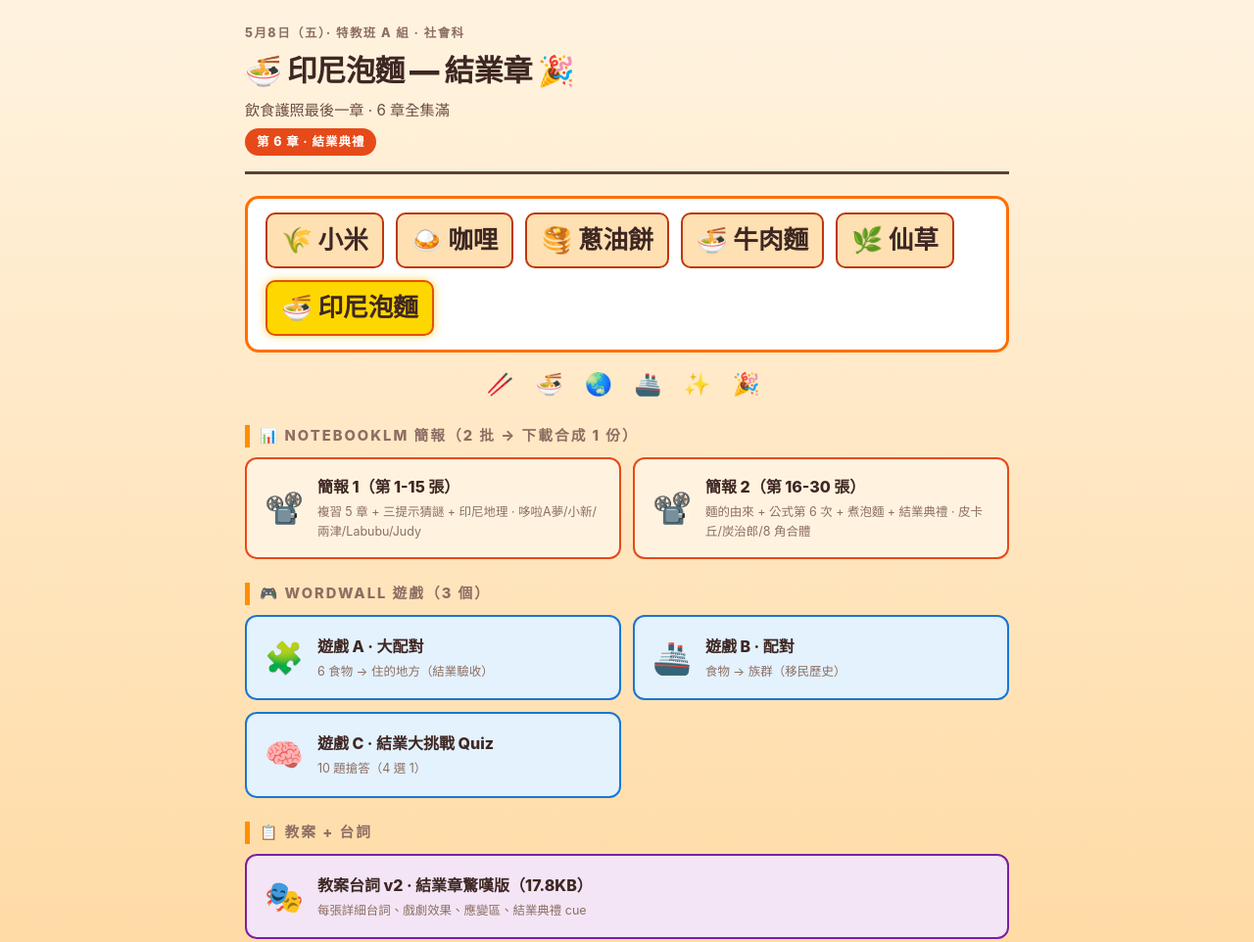
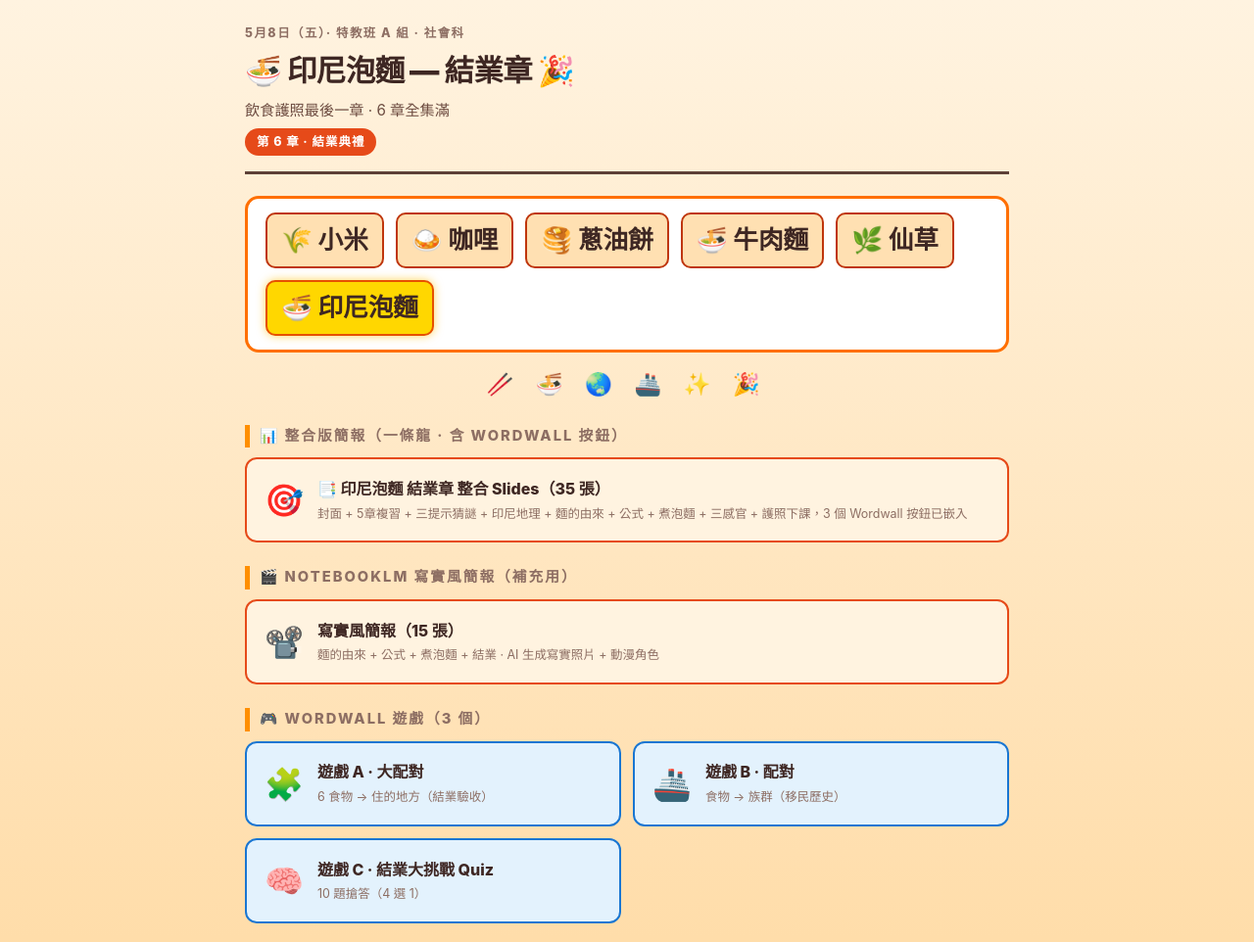
Before and after one commit to classtools1020/classtools1020, a plain HTML site: page sub-teacher/may8.html in a window 1280 px wide. Shown: the top 962 px of the page at 98% size. Drawn offline with Linux system fonts and the light colour scheme.

Commit message:
may8.html: link to merged Google Slides (印尼泡麵結業章整合版)
Apps Script generated a 35-slide merged deck combining:
- 5 章複習 (review of previous chapters)
- 三提示猜謎 (3-hint guessing game)
- 印尼地理 (Indonesia geography)
- 麵的由來 (origin of mie)
- 公式第 6 次成立 (formula validation)
- 煮泡麵 + 三感官 (cooking + senses)
- 護照蓋章 + 拍照 (passport stamp + photo)
- 3 Wordwall buttons embedded at right positions

```diff
--- a/sub-teacher/may8.html
+++ b/sub-teacher/may8.html
@@ -80,20 +80,24 @@ footer{text-align:center;color:#8D6E63;font-size:.85em;margin-top:32px;padding-t
 
 <div class="emoji-banner">🥢 🍜 🌏 🚢 ✨ 🎉</div>
 
-<h2>📊 NotebookLM 簡報（2 批 → 下載合成 1 份）</h2>
+<h2>📊 整合版簡報（一條龍 · 含 Wordwall 按鈕）</h2>
 <div class="grid">
-  <a class="card ppt" href="https://notebooklm.google.com/notebook/1c48ab7f-a8f7-47bd-b1f6-a534f12b310c" target="_blank" rel="noopener">
-    <span class="icon">📽️</span>
+  <a class="card ppt" href="https://docs.google.com/presentation/d/1PKGBoICFiKEXZJLE2l_YDtHR-I5VctYbvT52BqBggM4/edit" target="_blank" rel="noopener" style="grid-column:1/-1">
+    <span class="icon">🎯</span>
     <div>
-      <div class="label">簡報 1（第 1-15 張）</div>
-      <div class="sub">複習 5 章 + 三提示猜謎 + 印尼地理 · 哆啦A夢/小新/兩津/Labubu/Judy</div>
+      <div class="label">📑 印尼泡麵 結業章 整合 Slides（35 張）</div>
+      <div class="sub">封面 + 5章複習 + 三提示猜謎 + 印尼地理 + 麵的由來 + 公式 + 煮泡麵 + 三感官 + 護照下課，3 個 Wordwall 按鈕已嵌入</div>
     </div>
   </a>
+</div>
+
+<h2>🎬 NotebookLM 寫實風簡報（補充用）</h2>
+<div class="grid">
   <a class="card ppt" href="https://notebooklm.google.com/notebook/5ddae50a-423d-487c-90f5-a58a379fff16" target="_blank" rel="noopener">
     <span class="icon">📽️</span>
     <div>
-      <div class="label">簡報 2（第 16-30 張）</div>
-      <div class="sub">麵的由來 + 公式第 6 次 + 煮泡麵 + 結業典禮 · 皮卡丘/炭治郎/8 角合體</div>
+      <div class="label">寫實風簡報（15 張）</div>
+      <div class="sub">麵的由來 + 公式 + 煮泡麵 + 結業 · AI 生成寫實照片 + 動漫角色</div>
     </div>
   </a>
 </div>
```
